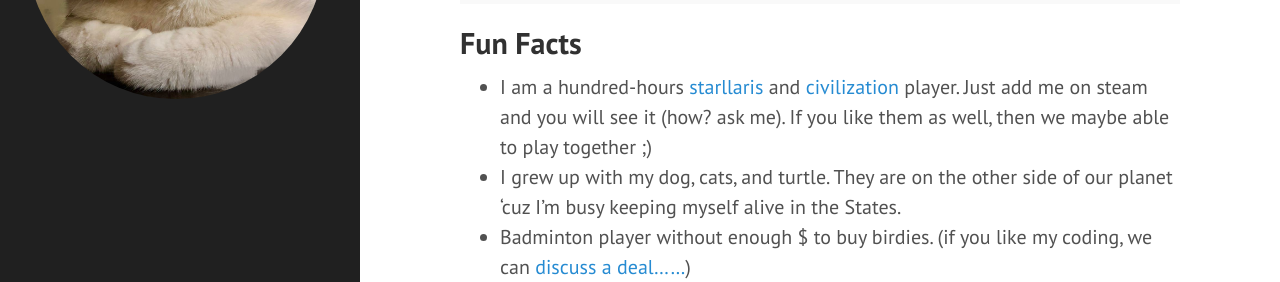
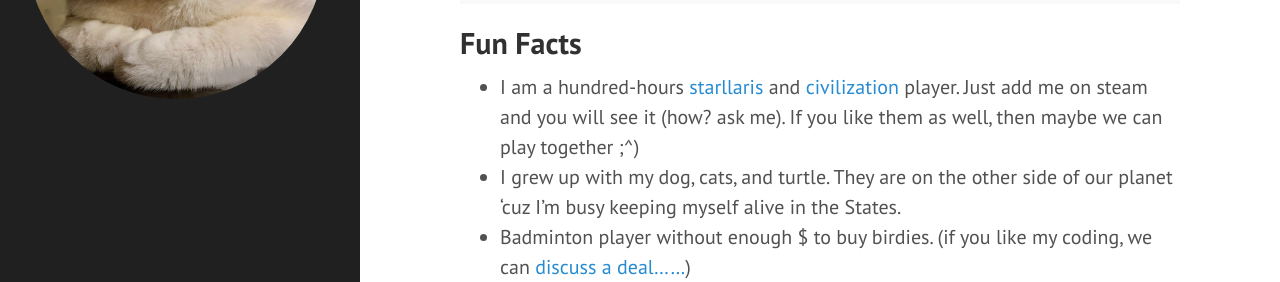
Before and after one commit to ryeii/ryeii.github.io, a Jekyll site: the page built from Misc.md, in a window 1280 px wide. Shown: the part 266-548 px from the top of the page. Built offline with Jekyll 4.4.1, drawn with Linux system fonts in a browser that asks for light colours.

Commit message:
minor changes

```diff
--- a/Misc.md
+++ b/Misc.md
@@ -9,7 +9,7 @@ title: Misc
 </p>
 
 ## Fun Facts
-* I am a hundred-hours [starllaris](https://www.paradoxinteractive.com/games/stellaris/about) and [civilization](https://civilization.com/) player. Just add me on steam and you will see it (how? ask me). If you like them as well, then we maybe able to play together ;)
+* I am a hundred-hours [starllaris](https://www.paradoxinteractive.com/games/stellaris/about) and [civilization](https://civilization.com/) player. Just add me on steam and you will see it (how? ask me). If you like them as well, then maybe we can play together ;^)
 * I grew up with my dog, cats, and turtle. They are on the other side of our planet  'cuz I'm busy keeping myself alive in the States.
 * Badminton player without enough $ to buy birdies. (if you like my coding, we can [discuss a deal......]({{ site.baseurl }}contact/))
 * Electric-Skateboarder.
```
